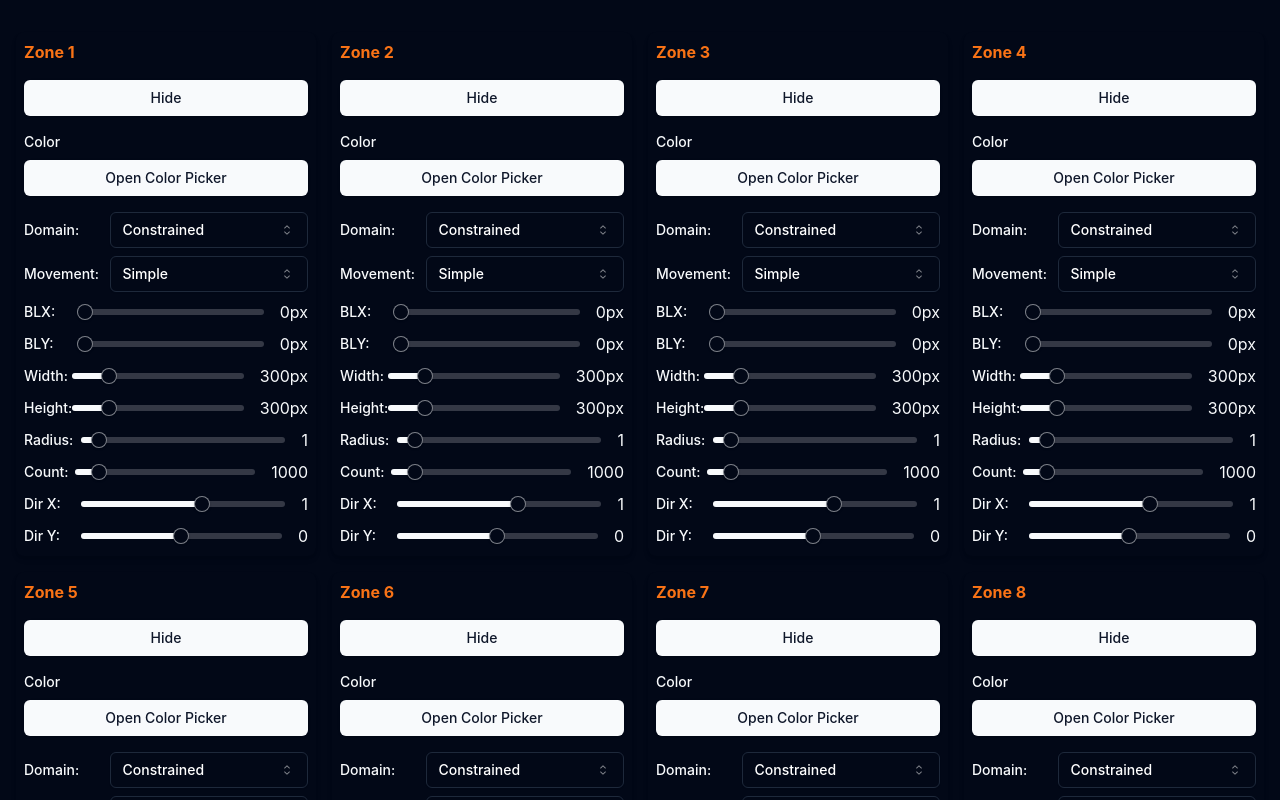
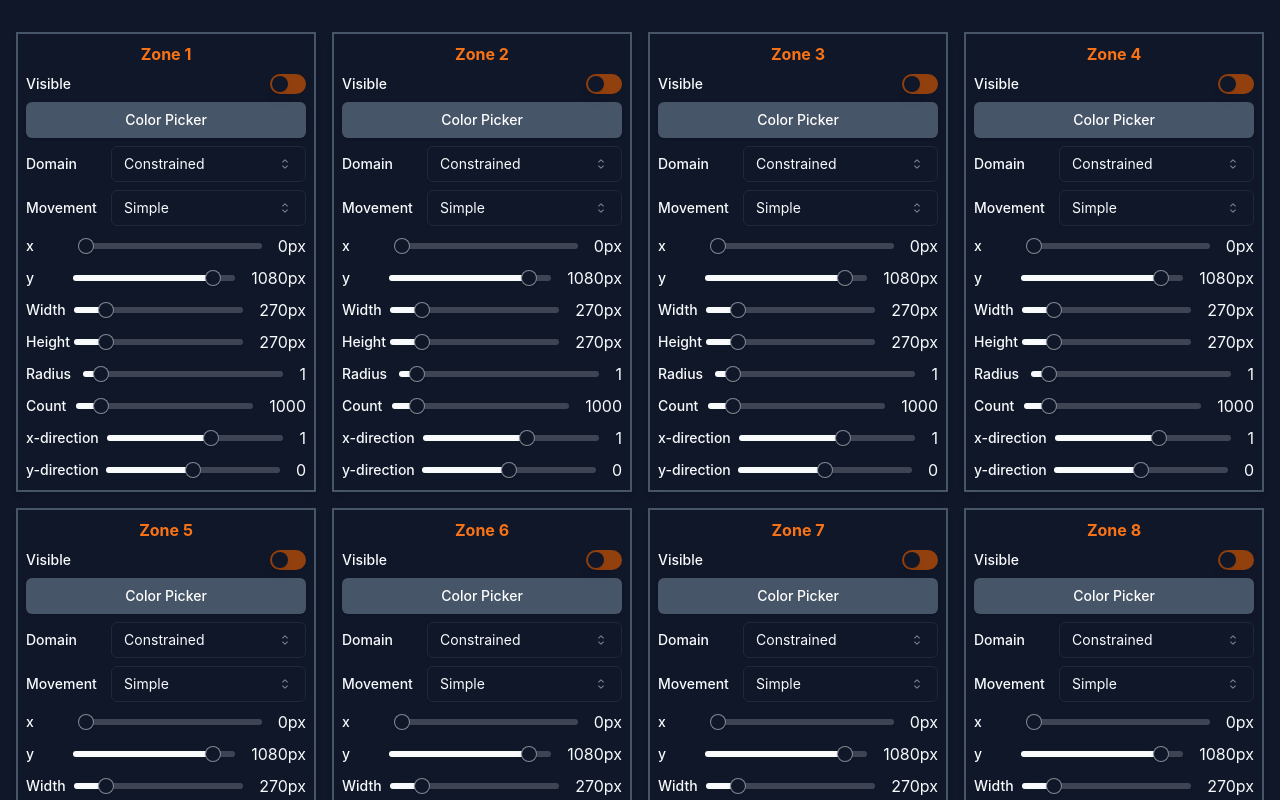
Before and after one commit to jeffreyrosenbluth/zones, a React (Vite) app: page / in a window 1280 px wide. Built offline with nearby package versions, Linux system fonts and the light colour scheme.

Commit message:
formatting of gui

```diff
--- a/package.json
+++ b/package.json
@@ -15,6 +15,7 @@
     "@radix-ui/react-select": "^2.1.2",
     "@radix-ui/react-slider": "^1.2.1",
     "@radix-ui/react-slot": "^1.1.0",
+    "@radix-ui/react-switch": "^1.1.1",
     "@shadcn/ui": "^0.0.4",
     "class-variance-authority": "^0.7.0",
     "clsx": "^2.1.1",
--- a/src/App.tsx
+++ b/src/App.tsx
@@ -1,6 +1,6 @@
 import { useState } from "react";
 import { Button } from "@/components/ui/button";
-import { Input } from "@/components/ui/input";
+// import { Input } from "@/components/ui/input";
 import { Label } from "@/components/ui/label"; // Shadcn Label component
 import {
   Select,
@@ -13,6 +13,7 @@ import {
 } from "@/components/ui/select";
 import { Slider } from "@/components/ui/slider"; // Shadcn Slider
 import { ChromePicker, ColorResult } from "react-color"; // Import the ChromePicker
+import { Switch } from "@/components/ui/switch";
 
 type RegionSettings = {
   visible: boolean;
@@ -30,11 +31,11 @@ type RegionSettings = {
 };
 
 const initialControls: RegionSettings[] = Array(16).fill({
-  visible: true,
+  visible: false,
   blx: 0,
-  bly: 0,
-  sizew: 300,
-  sizeh: 300,
+  bly: 1080,
+  sizew: 270,
+  sizeh: 270,
   domain: "constrained",
   radius: 1,
   count: 1000,
@@ -82,30 +83,35 @@ export default function App() {
         {controls.map((control, index) => (
           <div
             key={index}
-            className="p-2 bg-card rounded-lg shadow-md dark:bg-card dark:text-card-foreground"
+            className="border-solid border-slate-600 border-2 rounded-none p-2 bg-background rounded-lg shadow-md dark:bg-background dark:text-card-foreground"
           >
-            <p className="font-bold mb-4 text-orange-500">Zone {index + 1}</p>
+            <p className="flex flex-row justify-center font-bold mb-2 text-orange-500">
+              Zone {index + 1}
+            </p>
 
-            {/* Visibility Control */}
-            <Button
-              className="w-full"
-              onClick={() =>
-                handleControlChange(index, "visible", !control.visible)
-              }
-            >
-              {control.visible ? "Hide" : "Show"}
-            </Button>
+            {/* Visibility Control using Shadcn Switch */}
+            <div className="flex items-center justify-between mb-2">
+              <Label htmlFor={`visible-switch-${index}`}>Visible</Label>
+              <Switch
+                className="data-[state=checked]:bg-green-500 data-[state=unchecked]:bg-amber-800"
+                id={`visible-switch-${index}`}
+                checked={control.visible}
+                onCheckedChange={(checked) =>
+                  handleControlChange(index, "visible", checked)
+                }
+              />
+            </div>
 
             {/* Color Picker Toggle */}
-            <div className="mt-4">
-              <Label className="block mb-2 text-sm">Color</Label>
+            <div className="m2-4">
+              {/* <Label className="block mb-2 text-sm">Color</Label> */}
               <Button
-                className="w-full mb-2"
+                className="w-full  bg-slate-600 text-white hover:bg-slate-500"
                 onClick={() => toggleColorPicker(index)}
               >
                 {colorPickerVisible[index]
                   ? "Close Color Picker"
-                  : "Open Color Picker"}
+                  : "Color Picker"}
               </Button>
               {colorPickerVisible[index] && (
                 <ChromePicker
@@ -117,7 +123,7 @@ export default function App() {
 
             {/* Domain Select */}
             <div className="mt-2 flex items-center justify-between">
-              <Label className="w-32">Domain:</Label>{" "}
+              <Label className="w-32">Domain</Label>{" "}
               {/* Adjusted label width */}
               <Select
                 value={control.domain}
@@ -130,7 +136,6 @@ export default function App() {
                 </SelectTrigger>
                 <SelectContent>
                   <SelectGroup>
-                    <SelectLabel>Domains</SelectLabel>
                     <SelectItem value="constrained">Constrained</SelectItem>
                     <SelectItem value="free">Free</SelectItem>
                   </SelectGroup>
@@ -140,7 +145,7 @@ export default function App() {
 
             {/* Position Function Select */}
             <div className="mt-2 flex items-center justify-between">
-              <Label className="w-32">Movement:</Label>{" "}
+              <Label className="w-32">Movement</Label>{" "}
               {/* Adjusted label width */}
               <Select
                 value={control.posFn}
@@ -153,7 +158,6 @@ export default function App() {
                 </SelectTrigger>
                 <SelectContent>
                   <SelectGroup>
-                    <SelectLabel>Position Functions</SelectLabel>
                     <SelectItem value="simple">Simple</SelectItem>
                     <SelectItem value="cosY">Cos Y</SelectItem>
                     <SelectItem value="studentt">Student T</SelectItem>
@@ -168,7 +172,7 @@ export default function App() {
 
             {/* BLX and BLY Sliders */}
             <div className="mt-2 flex items-center justify-between">
-              <Label className="w-20">BLX:</Label>{" "}
+              <Label className="w-20">x</Label>{" "}
               {/* Added w-20 to control width */}
               <Slider
                 className="w-full"
@@ -184,7 +188,7 @@ export default function App() {
             </div>
 
             <div className="mt-2 flex items-center justify-between">
-              <Label className="w-20">BLY:</Label>{" "}
+              <Label className="w-20">y</Label>{" "}
               {/* Added w-20 to control width */}
               <Slider
                 className="w-full"
@@ -201,7 +205,7 @@ export default function App() {
 
             {/* Size Width and Height Sliders */}
             <div className="mt-2 flex items-center justify-between">
-              <Label className="w-20">Width:</Label>{" "}
+              <Label className="w-20">Width</Label>{" "}
               {/* Added w-20 to control width */}
               <Slider
                 className="w-full"
@@ -217,7 +221,7 @@ export default function App() {
             </div>
 
             <div className="mt-2 flex items-center justify-between">
-              <Label className="w-20">Height:</Label>{" "}
+              <Label className="w-20">Height</Label>{" "}
               {/* Added w-20 to control width */}
               <Slider
                 className="w-full"
@@ -234,7 +238,7 @@ export default function App() {
 
             {/* Radius Slider */}
             <div className="mt-2 flex items-center justify-between">
-              <Label className="w-20">Radius:</Label>{" "}
+              <Label className="w-20">Radius</Label>{" "}
               {/* Added w-20 to control width */}
               <Slider
                 className="w-full"
@@ -251,7 +255,7 @@ export default function App() {
 
             {/* Count Slider */}
             <div className="mt-2 flex items-center justify-between">
-              <Label className="w-20">Count:</Label>{" "}
+              <Label className="w-20">Count</Label>{" "}
               {/* Added w-20 to control width */}
               <Slider
                 className="w-full"
@@ -268,7 +272,7 @@ export default function App() {
 
             {/* Direction X and Y Sliders */}
             <div className="mt-2 flex items-center justify-between">
-              <Label className="w-20">Dir X:</Label>{" "}
+              <Label className="w-32">x-direction</Label>{" "}
               {/* Added w-20 to control width */}
               <Slider
                 className="w-full"
@@ -284,7 +288,7 @@ export default function App() {
             </div>
 
             <div className="mt-2 flex items-center justify-between">
-              <Label className="w-20">Dir Y:</Label>{" "}
+              <Label className="w-32">y-direction</Label>{" "}
               {/* Added w-20 to control width */}
               <Slider
                 className="w-full"
--- /dev/null
+++ b/src/components/ui/switch.tsx
@@ -0,0 +1,27 @@
+import * as React from "react"
+import * as SwitchPrimitives from "@radix-ui/react-switch"
+
+import { cn } from "@/lib/utils"
+
+const Switch = React.forwardRef<
+  React.ElementRef<typeof SwitchPrimitives.Root>,
+  React.ComponentPropsWithoutRef<typeof SwitchPrimitives.Root>
+>(({ className, ...props }, ref) => (
+  <SwitchPrimitives.Root
+    className={cn(
+      "peer inline-flex h-5 w-9 shrink-0 cursor-pointer items-center rounded-full border-2 border-transparent shadow-sm transition-colors focus-visible:outline-none focus-visible:ring-2 focus-visible:ring-ring focus-visible:ring-offset-2 focus-visible:ring-offset-background disabled:cursor-not-allowed disabled:opacity-50 data-[state=checked]:bg-primary data-[state=unchecked]:bg-input",
+      className
+    )}
+    {...props}
+    ref={ref}
+  >
+    <SwitchPrimitives.Thumb
+      className={cn(
+        "pointer-events-none block h-4 w-4 rounded-full bg-background shadow-lg ring-0 transition-transform data-[state=checked]:translate-x-4 data-[state=unchecked]:translate-x-0"
+      )}
+    />
+  </SwitchPrimitives.Root>
+))
+Switch.displayName = SwitchPrimitives.Root.displayName
+
+export { Switch }
--- a/src/index.css
+++ b/src/index.css
@@ -18,7 +18,7 @@ html {
   align-items: center; /* Center content vertically */
   min-width: 320px;
   min-height: 100vh;
-  background-color: #121212; /* Always dark background */
+  background-color: #0f172a; /* Always dark background */
   color: white; /* White text to ensure readability */
 }
 
@@ -49,37 +49,14 @@ a:hover {
   color: #535bf2;
 }
 
-/* Button styles */
-button {
-  border-radius: 8px;
-  border: 1px solid transparent;
-  padding: 0.6em 1.2em;
-  font-size: 1em;
-  font-weight: 500;
-  background-color: #1a1a1a;
-  color: white;
-  cursor: pointer;
-  transition: border-color 0.25s;
-}
-button:hover {
-  border-color: #646cff;
-}
-button:focus,
-button:focus-visible {
-  outline: 4px auto -webkit-focus-ring-color;
-}
-
 /* Dark Mode */
 @media (prefers-color-scheme: dark) {
   :root {
-    --background: 222.2 84% 4.9%;
+    --background: 222 47% 11%;
     --foreground: 210 40% 98%;
   }
   a:hover {
     color: #747bff;
-  }
-  button {
-    background-color: #f9f9f9;
   }
 }
 
@@ -110,7 +87,7 @@ button:focus-visible {
     --radius: 0.5rem;
   }
   .dark {
-    --background: 222.2 84% 4.9%;
+    --background: 222 47% 11%;
     --foreground: 210 40% 98%;
     --card: 222.2 84% 4.9%;
     --card-foreground: 210 40% 98%;
```
Also changed, not shown: 1 other file (tests, documents, lock files or other folders).
